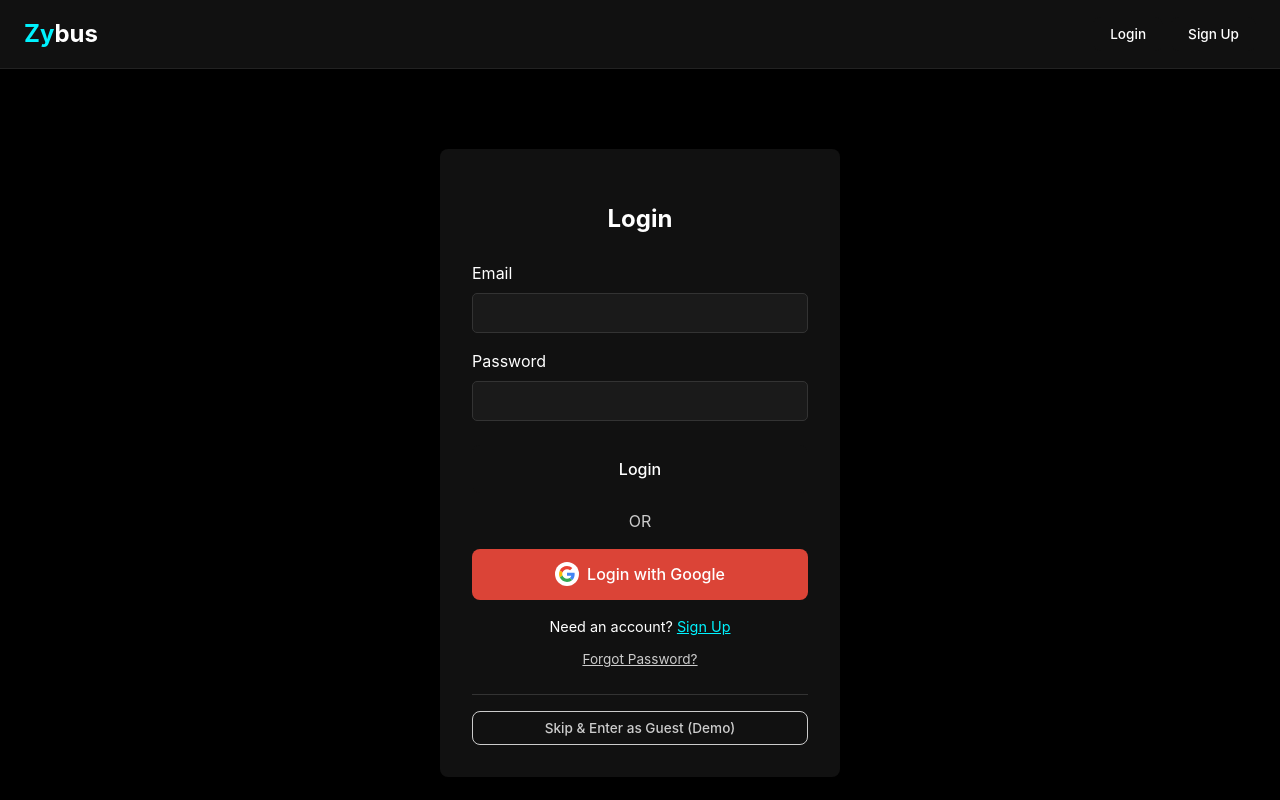
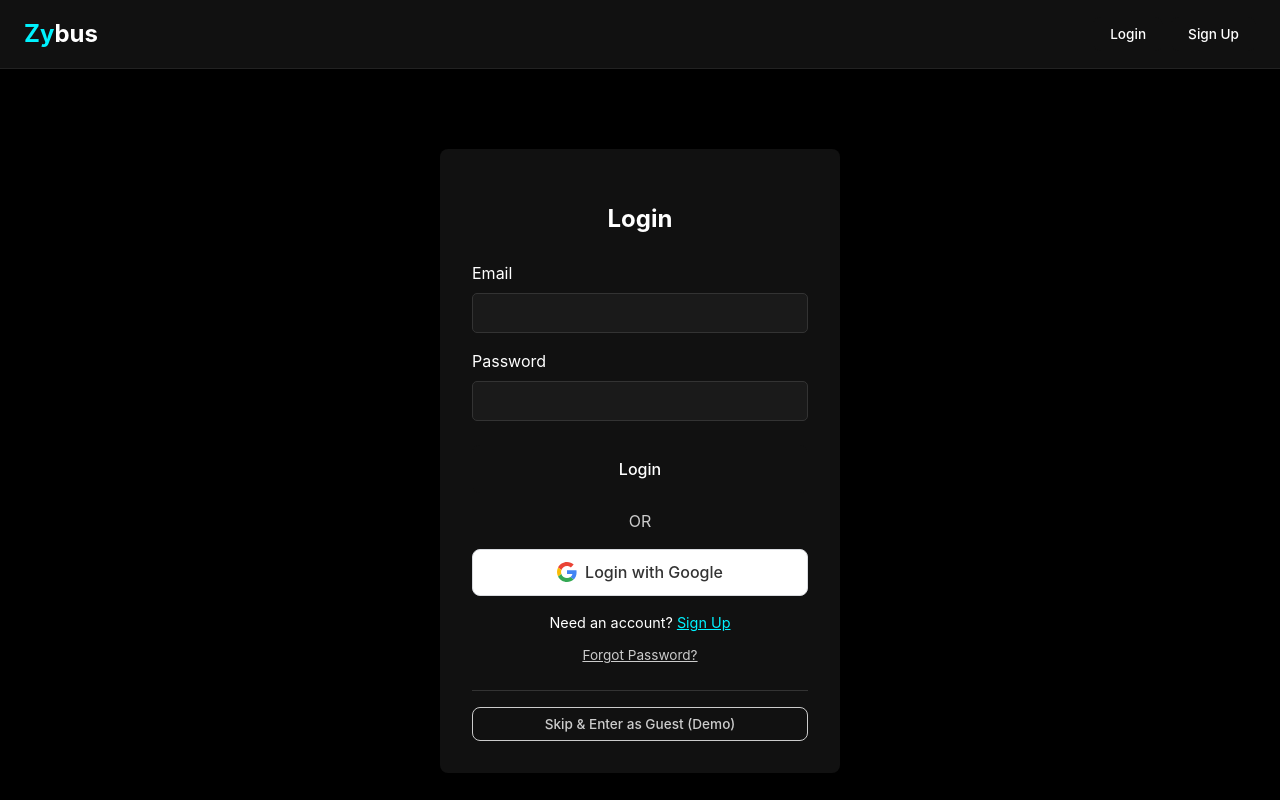
Before and after one commit to Manoharreddi2/Zybus, a React (Vite) app in the folder frontend/: page /login in a window 1280 px wide. Built offline with nearby package versions, Linux system fonts and the light colour scheme; no server answers.

Commit message:
Style Google button with white background and colorful icon

```diff
--- a/frontend/src/pages/Login.jsx
+++ b/frontend/src/pages/Login.jsx
@@ -79,8 +79,9 @@ const Login = () => {
                     onClick={handleGoogleLogin}
                     style={{
                         width: '100%',
-                        backgroundColor: '#db4437',
-                        color: 'white',
+                        backgroundColor: '#ffffff',
+                        color: '#333333',
+                        border: '1px solid #dadce0',
                         marginBottom: '1rem',
                         padding: '0.8rem',
                         display: 'flex',
@@ -89,22 +90,12 @@ const Login = () => {
                         gap: '0.5rem'
                     }}
                 >
-                    <span style={{
-                        display: 'inline-flex',
-                        alignItems: 'center',
-                        justifyContent: 'center',
-                        width: '24px',
-                        height: '24px',
-                        backgroundColor: 'white',
-                        borderRadius: '50%'
-                    }}>
-                        <svg width="16" height="16" viewBox="0 0 48 48">
-                            <path fill="#EA4335" d="M24 9.5c3.54 0 6.71 1.22 9.21 3.6l6.85-6.85C35.9 2.38 30.47 0 24 0 14.62 0 6.51 5.38 2.56 13.22l7.98 6.19C12.43 13.72 17.74 9.5 24 9.5z" />
-                            <path fill="#4285F4" d="M46.98 24.55c0-1.57-.15-3.09-.38-4.55H24v9.02h12.94c-.58 2.96-2.26 5.48-4.78 7.18l7.73 6c4.51-4.18 7.09-10.36 7.09-17.65z" />
-                            <path fill="#FBBC05" d="M10.53 28.59c-.48-1.45-.76-2.99-.76-4.59s.27-3.14.76-4.59l-7.98-6.19C.92 16.46 0 20.12 0 24c0 3.88.92 7.54 2.56 10.78l7.97-6.19z" />
-                            <path fill="#34A853" d="M24 48c6.48 0 11.93-2.13 15.89-5.81l-7.73-6c-2.15 1.45-4.92 2.3-8.16 2.3-6.26 0-11.57-4.22-13.47-9.91l-7.98 6.19C6.51 42.62 14.62 48 24 48z" />
-                        </svg>
-                    </span>
+                    <svg width="20" height="20" viewBox="0 0 48 48">
+                        <path fill="#EA4335" d="M24 9.5c3.54 0 6.71 1.22 9.21 3.6l6.85-6.85C35.9 2.38 30.47 0 24 0 14.62 0 6.51 5.38 2.56 13.22l7.98 6.19C12.43 13.72 17.74 9.5 24 9.5z" />
+                        <path fill="#4285F4" d="M46.98 24.55c0-1.57-.15-3.09-.38-4.55H24v9.02h12.94c-.58 2.96-2.26 5.48-4.78 7.18l7.73 6c4.51-4.18 7.09-10.36 7.09-17.65z" />
+                        <path fill="#FBBC05" d="M10.53 28.59c-.48-1.45-.76-2.99-.76-4.59s.27-3.14.76-4.59l-7.98-6.19C.92 16.46 0 20.12 0 24c0 3.88.92 7.54 2.56 10.78l7.97-6.19z" />
+                        <path fill="#34A853" d="M24 48c6.48 0 11.93-2.13 15.89-5.81l-7.73-6c-2.15 1.45-4.92 2.3-8.16 2.3-6.26 0-11.57-4.22-13.47-9.91l-7.98 6.19C6.51 42.62 14.62 48 24 48z" />
+                    </svg>
                     Login with Google
                 </button>
                 <div style={{ textAlign: 'center', marginBottom: '0.5rem', fontSize: '0.9rem' }}>
```
